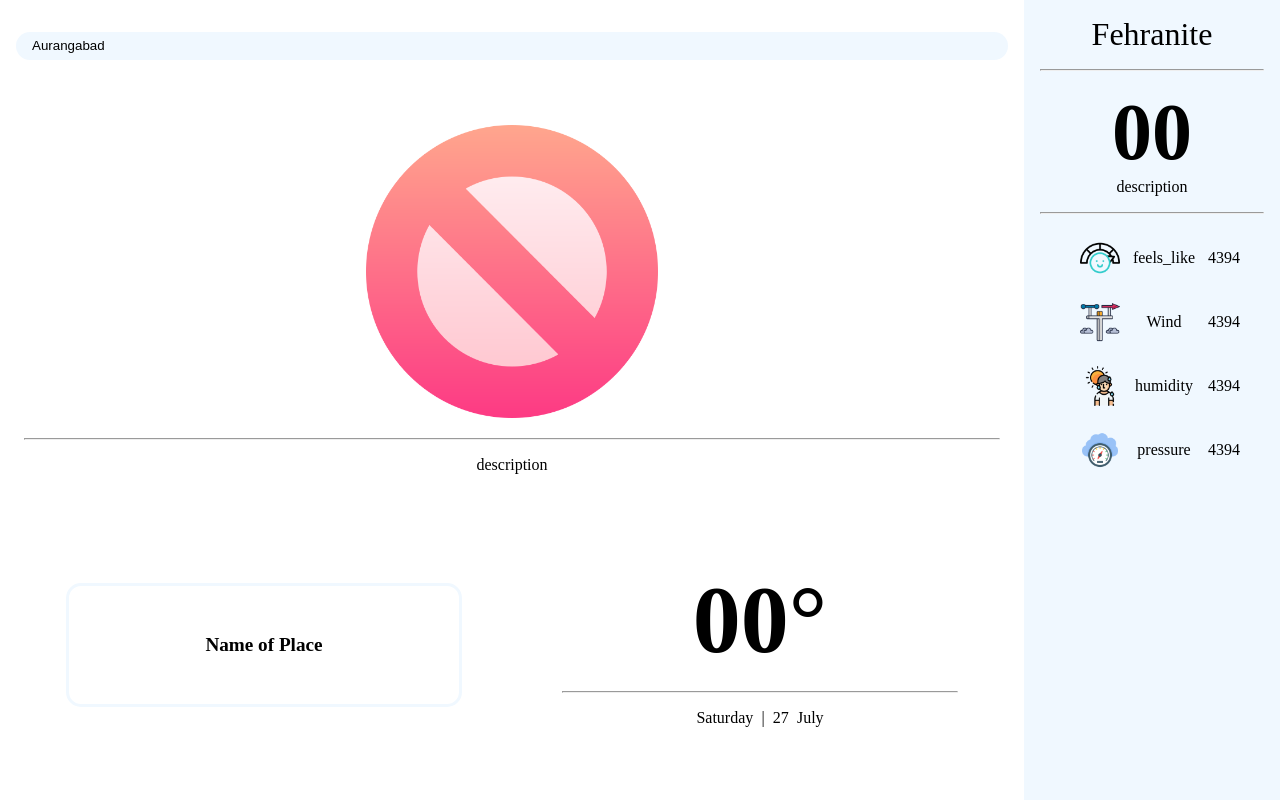
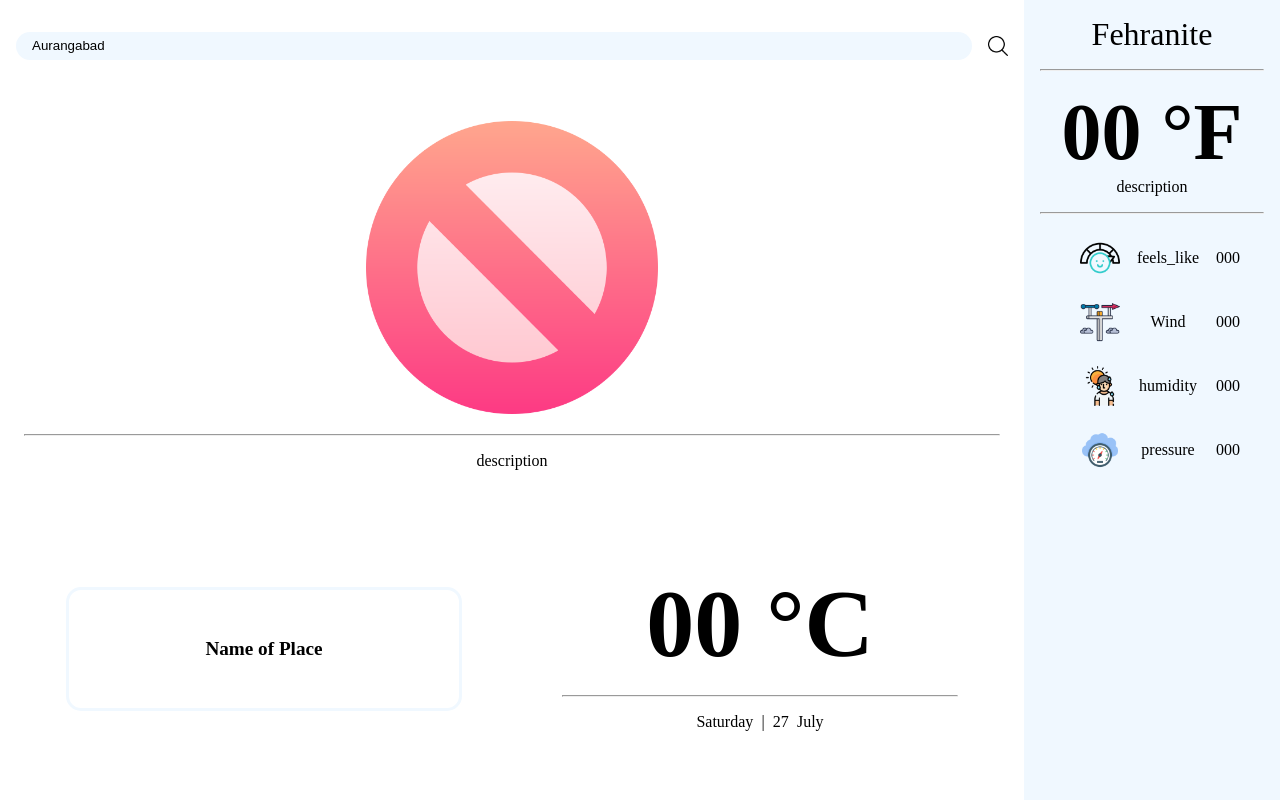
Before and after one commit to it-Shoeb/weatherApplication, a plain HTML site: page index.html in a window 1280 px wide. Drawn offline with Linux system fonts and the light colour scheme; a web font is replaced by a local one.

Commit message:
minor change

```diff
--- a/index.html
+++ b/index.html
@@ -18,6 +18,7 @@
         <aside class="aside lhs">
             <div class="input-container">
                 <input type="text" name="" autofocus value="Aurangabad" id="getPlace" placeholder="search place....">
+                <img src="./assets/search.png" class="search" style="width: 20px; height: 20px;" alt="">
             </div>
 
             <div class="current-weatherContainer">
@@ -32,7 +33,7 @@
                         Name of Place
                     </div>
                     <div class="weather-details">
-                        <p class="tempreture">00°</p>
+                        <p class="tempreture">00 °C</p>
                         <hr>
                         <div class="current-date">
                             <p class="current-day">day</p>
@@ -48,7 +49,7 @@
             <div class="heading">Fehranite</div>
             <hr>
             <div class="fehranite-container">
-                <div class="fehranite">00</div>
+                <div class="fehranite">00 °F</div>
                 <p class="fehranite_description">description</p>
                 <hr>
             </div>
@@ -56,22 +57,22 @@
                     <div class="card">
                         <img class="feels_like_img" src="./assets/self-control.png" alt="">
                         <p>feels_like</p>
-                        <p class="feels_like">4394</p>
+                        <p class="feels_like">000</p>
                     </div>
                     <div class="card">
                         <img class="Wind_img" src="./assets/meteorology.png" alt="">
                         <p>Wind</p>
-                        <p class="Wind">4394</p>
+                        <p class="Wind">000</p>
                     </div>
                     <div class="card">
                         <img class="humidity_img" src="./assets/hot.png" alt="">
                         <p>humidity</p>
-                        <p class="humidity">4394</p>
+                        <p class="humidity">000</p>
                     </div>
                     <div class="card">
                         <img class="pressure_img" src="./assets/air.png" alt="">
                         <p>pressure</p>
-                        <p class="pressure">4394</p>
+                        <p class="pressure">000</p>
                     </div>
             </div>
 <!-- main
--- a/script.js
+++ b/script.js
@@ -10,6 +10,7 @@ let currentMonth = document.querySelector('.month')
 let currentDate = document.querySelector('.date')
 let description = document.querySelector('.description')
 let getplace = "";
+let search = document.querySelector('.search')
 
 getDay()
 getMonth()
@@ -120,6 +121,11 @@ place.addEventListener('keypress', (e) => {
     }
 })
 
+search.addEventListener('click', () => {
+        getplace = place.value
+        getAPI(getplace)
+})
+
 let feels_like = document.querySelector('.feels_like')
 let Wind = document.querySelector('.Wind')
 let humidity = document.querySelector('.humidity')
@@ -150,8 +156,8 @@ async function getAPI(place) {
                 humidity.textContent = data.main.humidity + ' %';
                 pressure.textContent = data.main.pressure;
                 fehranite_description.textContent = data.weather[0].description
-                tempreture.textContent = parseInt(data.main.temp - 273.15) + '°'
-                fehranite.textContent = parseInt((data.main.temp - 273.15)* (9/5) + 32);
+                tempreture.textContent = parseInt(data.main.temp - 273.15) + ' °C'
+                fehranite.textContent = parseInt((data.main.temp - 273.15)* (9/5) + 32) + " °F";
             }
             console.log(data.main.temp - 273.15);
             console.log(data.main.temp * (9/5) + 32);
--- a/style.css
+++ b/style.css
@@ -26,6 +26,9 @@
 
 .current-weatherContainer, .input-container{
     width: 100%;
+    display: flex;
+    align-items: center;
+    gap: 1rem;
     text-align: center;
 }
 
```
Also changed, not shown: assets/search.png (added).
